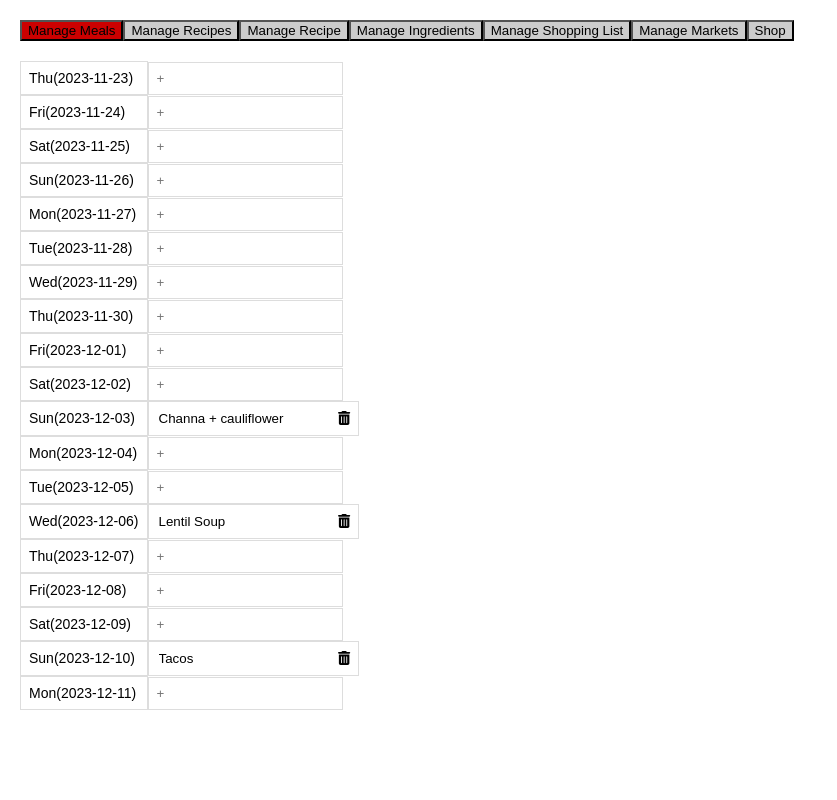
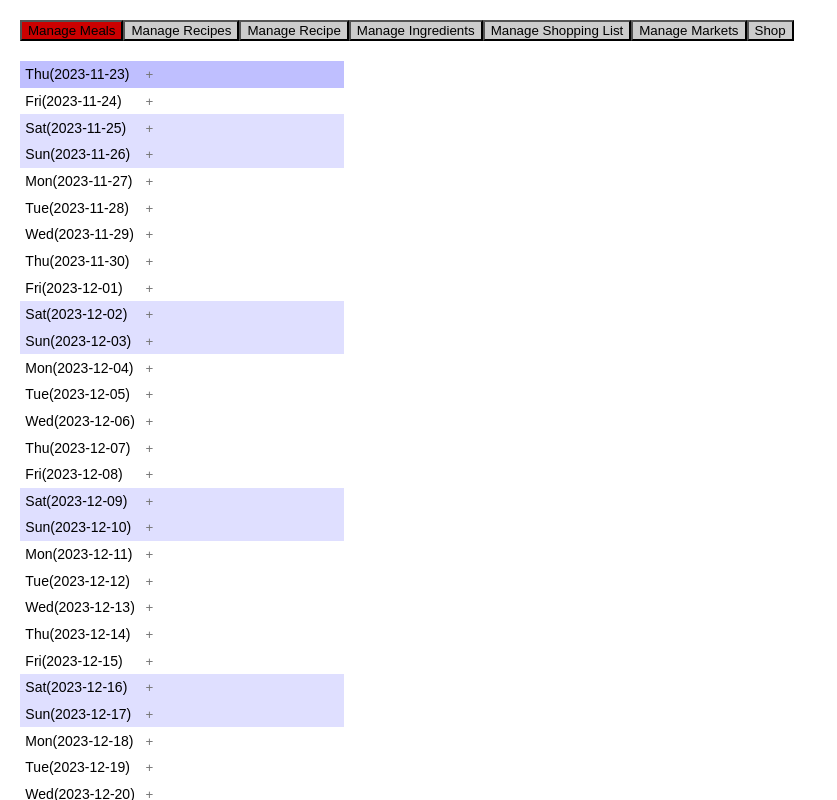
Before and after one commit to btdrucke/liststr3, a React (Create React App) app: page / in a window 1280 px wide. Both pictures are taken after a click on the button "Manage Meals". Shown: the top 800 px of the page, without its empty margins (0-837 px from the left). Built offline with nearby package versions, Linux system fonts and the light colour scheme.

Commit message:
Adding a little bit of drag-n-drop for meals

```diff
--- a/package.json
+++ b/package.json
@@ -20,7 +20,10 @@
     "lodash": "^4.17.21",
     "react": "^18.2.0",
     "react-beautiful-dnd": "^13.1.1",
+    "react-classset": "^0.0.2",
     "react-click-away-listener": "^2.2.3",
+    "react-dnd": "^16.0.1",
+    "react-dnd-html5-backend": "^16.0.1",
     "react-dom": "^18.2.0",
     "react-fontawesome": "^1.7.1",
     "react-redux": "^8.1.3",
--- a/src/app/App.tsx
+++ b/src/app/App.tsx
@@ -1,3 +1,5 @@
+import {DndProvider} from 'react-dnd'
+import {HTML5Backend} from 'react-dnd-html5-backend'
 import '../index.css'
 import {AppModePicker} from "../features/appMode/AppModePicker"
 import {useAppSelector} from "./hooks"
@@ -13,7 +15,7 @@ import {Recipes} from "../features/recipes/Recipes"
 const App = () => {
     const appMode = useAppSelector((state) => state.appMode.value)
     return (
-        <>
+        <DndProvider backend={HTML5Backend}>
             <AppModePicker/>
             {appMode === AppMode.ManageShoppingList && <ShoppingList/>}
             {appMode === AppMode.ManageIngredients && <Ingredients/>}
@@ -22,7 +24,7 @@ const App = () => {
             {appMode === AppMode.ManageRecipe && <Recipe/>}
             {appMode === AppMode.ManageRecipes && <Recipes/>}
             {appMode === AppMode.Shop && <Shop/>}
-        </>
+        </DndProvider>
     )
 }
 
--- /dev/null
+++ b/src/common/DragTypes.ts
@@ -0,0 +1,3 @@
+export const DragTypes = {
+    MEAL: "meal"
+}
--- a/src/common/EditableItem.tsx
+++ b/src/common/EditableItem.tsx
@@ -8,7 +8,7 @@ import style from "./common.module.css"
 export interface EditableItemProps {
     origItem: BaseItem;
     renameItem: ActionCreatorWithPayload<BaseItem>;
-    extraClasses?: string[]
+    extraClasses?: string[] | string
 }
 
 // NB: Trailing comma in type list.
--- a/src/common/classUtils.ts
+++ b/src/common/classUtils.ts
@@ -1,4 +1,4 @@
-export function classes(...classes: (string | null | undefined | string[])[]): string {
+export function classes(...classes: (string | null | undefined | false | string[])[]): string {
     return classes.flat().filter(it => it).join(" ")
 }
 
--- a/src/common/dateUtils.ts
+++ b/src/common/dateUtils.ts
@@ -13,3 +13,12 @@ export function toDatestamp(date: Dayjs = dayjs()): string {
 export function toLocalDate(datestamp?: string | undefined): Dayjs {
     return dayjs(datestamp || toDatestamp())
 }
+
+export function isWeekend(date: Dayjs): boolean {
+    const dayNum = date.day()
+    return dayNum === 0 || dayNum === 6 // Sunday or Saturday
+}
+
+export function isToday(date: Dayjs):boolean {
+    return dayjs().isSame(date, 'day')
+}
--- a/src/features/meals/NewMeal.tsx
+++ b/src/features/meals/AddMeal.tsx
@@ -1,18 +1,30 @@
 import React from "react"
-import {ActionCreatorWithPayload} from "@reduxjs/toolkit"
 import {useAppDispatch} from "../../app/hooks"
 import {classes} from "../../common/classUtils"
 import style from "./style.module.css"
 import {Dayjs} from "dayjs"
+import {createMeal, MealModel, rescheduleMeal} from "./slice"
+import {useDrop} from "react-dnd"
+import {DragTypes} from "../../common/DragTypes"
 
-export interface NewMealProps {
+interface AddMealProps {
     date: Dayjs
-    createMeal: ActionCreatorWithPayload<{ name: string, date?: Dayjs }>
 }
 
-// NB: Trailing comma in type list.
-const NewMeal = ({date, createMeal}: NewMealProps) => {
+const AddMeal = ({date}: AddMealProps) => {
     const dispatch = useAppDispatch()
+
+    const [{isOver}, drop] = useDrop(
+        () => ({
+            accept: DragTypes.MEAL,
+            drop: (item: MealModel) => {dispatch(rescheduleMeal({id: item.id, date: date}))},
+            collect: monitor => ({
+                isOver: monitor.isOver()
+            })
+        }),
+        [date]
+    )
+
     let isEditPending = false
 
     const handleOnKeyUp = (event: React.KeyboardEvent<HTMLInputElement>) => {
@@ -23,7 +35,7 @@ const NewMeal = ({date, createMeal}: NewMealProps) => {
                 const name = element.value.trim()
                 if (name) {
                     isEditPending = true
-                    dispatch(createMeal({name:name, date:date}))
+                    dispatch(createMeal({name: name, date: date}))
                 }
                 element.blur()
                 break
@@ -52,7 +64,8 @@ const NewMeal = ({date, createMeal}: NewMealProps) => {
 
     return (
         <input
-            className={classes(style.editableItem, style.tableCell)}
+            ref={drop}
+            className={classes(style.editableItem, style.tableCell, isOver && style.over)}
             placeholder="+"
             onKeyUp={handleOnKeyUp}
             onClick={handleOnClick}
@@ -61,4 +74,4 @@ const NewMeal = ({date, createMeal}: NewMealProps) => {
     )
 }
 
-export default NewMeal
+export default AddMeal
--- /dev/null
+++ b/src/features/meals/Meal.tsx
@@ -0,0 +1,56 @@
+import style from "./style.module.css"
+import EditableItem from "../../common/EditableItem"
+import {deleteMeal, MealModel, renameMeal, rescheduleMeal} from "./slice"
+import {FontAwesomeIcon} from "@fortawesome/react-fontawesome"
+import {faTrashCan} from "@fortawesome/free-solid-svg-icons"
+import React from "react"
+import {useAppDispatch} from "../../app/hooks"
+import {useDrag, useDrop} from "react-dnd"
+import {DragTypes} from "../../common/DragTypes"
+import {classes} from "../../common/classUtils"
+
+interface MealProps {
+    item: MealModel
+}
+
+const Meal = ({item}: MealProps) => {
+    const dispatch = useAppDispatch()
+
+    const [{isDragging}, drag] = useDrag(() => ({
+        type: DragTypes.MEAL,
+        item: item,
+        collect: monitor => ({
+            isDragging: monitor.isDragging(),
+        }),
+    }))
+
+    // const [{isOver, draggingItem}, drop] = useDrop(
+    //     () => ({
+    //         accept: DragTypes.MEAL,
+    //         drop: () => {dispatch(rescheduleMeal({id: draggingItem.id, date: date}))},
+    //         collect: monitor => ({
+    //             isOver: monitor.isOver(),
+    //             draggingItem: monitor.getItem<MealModel>()
+    //         })
+    //     }),
+    //     [date]
+    // )
+
+    return (
+        <div
+            ref={drag}
+            className={classes(style.tableCell, isDragging && style.dragging)}
+        >
+            <EditableItem
+                origItem={item}
+                renameItem={renameMeal}
+                extraClasses={style.editableItem}/>
+            <FontAwesomeIcon
+                icon={faTrashCan}
+                onClick={() => dispatch(deleteMeal(item.id))}/>
+        </div>
+    )
+}
+
+
+export default Meal
--- a/src/features/meals/Meals.tsx
+++ b/src/features/meals/Meals.tsx
@@ -1,17 +1,15 @@
 import React from "react"
-import {FontAwesomeIcon} from "@fortawesome/react-fontawesome"
-import {createMeal, deleteMeal, MealModel, renameMeal, selectMealItems} from "./slice"
-import {faTrashCan} from '@fortawesome/free-solid-svg-icons'
-import {useAppDispatch, useAppSelector} from "../../app/hooks"
-import EditableItem from "../../common/EditableItem"
+import {MealModel, selectMealItems} from "./slice"
+import {useAppSelector} from "../../app/hooks"
 import style from "./style.module.css"
-import {dayOfWeek, toDatestamp, toLocalDate} from "../../common/dateUtils"
+import {dayOfWeek, isToday, isWeekend, toDatestamp, toLocalDate} from "../../common/dateUtils"
 import _ from "lodash"
 import {Dayjs} from "dayjs"
-import NewMeal from "./NewMeal"
+import AddMeal from "./AddMeal"
+import {classes} from "../../common/classUtils"
+import Meal from "./Meal"
 
 export const Meals = () => {
-    const dispatch = useAppDispatch()
     const itemList = useAppSelector(selectMealItems)
 
     const today = toLocalDate()
@@ -33,30 +31,16 @@ export const Meals = () => {
     return (
         <div className={style.table}>
             {days.map(({day, item}) => {
+                const rowColorClass = (isToday(day) && style.today) || (isWeekend(day) && style.weekend)
                 return (
                     <div
                         key={toDatestamp(day)}
-                        className={style.tableRow}>
+                        className={classes(style.tableRow, rowColorClass)}>
                         <span
                             className={style.tableCell}>
                             {dayOfWeek(day)}({toDatestamp(day)})
                         </span>
-                        {item === undefined && (
-                            <NewMeal
-                                date={day}
-                                createMeal={createMeal}/>
-                        )}
-                        {item !== undefined && (
-                            <div
-                                className={style.tableCell}>
-                                <EditableItem
-                                    origItem={item}
-                                    renameItem={renameMeal}/>
-                                <FontAwesomeIcon
-                                    icon={faTrashCan}
-                                    onClick={() => dispatch(deleteMeal(item.id))}/>
-                            </div>
-                        )}
+                        {item === undefined ? (<AddMeal date={day}/>) : (<Meal item={item}/>)}
                     </div>
                 )
             })}
--- a/src/features/meals/slice.ts
+++ b/src/features/meals/slice.ts
@@ -19,9 +19,9 @@ const slice = createSlice({
     name: 'meals',
     initialState: {
         items: [
-            createMealModel("Tacos", dayjs('2023-12-10')),
-            createMealModel("Lentil Soup", dayjs('2023-12-06')),
-            createMealModel("Channa + cauliflower", dayjs('2023-12-03')),
+            createMealModel("Tacos", dayjs('2023-12-24')),
+            createMealModel("Lentil Soup", dayjs('2023-12-26')),
+            createMealModel("Channa + cauliflower", dayjs('2023-12-27')),
         ]
     },
     reducers: {
--- a/src/features/meals/style.module.css
+++ b/src/features/meals/style.module.css
@@ -1,9 +1,5 @@
 .list {
 
-}
-
-.editableItem {
-    border: none;
 }
 
 .table {
@@ -20,6 +16,27 @@
 
 .tableCell {
     display: table-cell;
-    border: 1px solid #dddddd;
-    padding: 8px;
+    padding: 4pt;
 }
+
+.today {
+    background-color: #0000ff40;
+}
+
+.weekend {
+    background-color: #0000ff20;
+}
+
+.editableItem {
+    border: none;
+    background-color: transparent;
+}
+
+.dragging {
+    background-color: white;
+    opacity: 50%;
+}
+
+.over {
+    background-color: yellow;
+}
```
Also changed, not shown: 1 other file (tests, documents, lock files or other folders).
